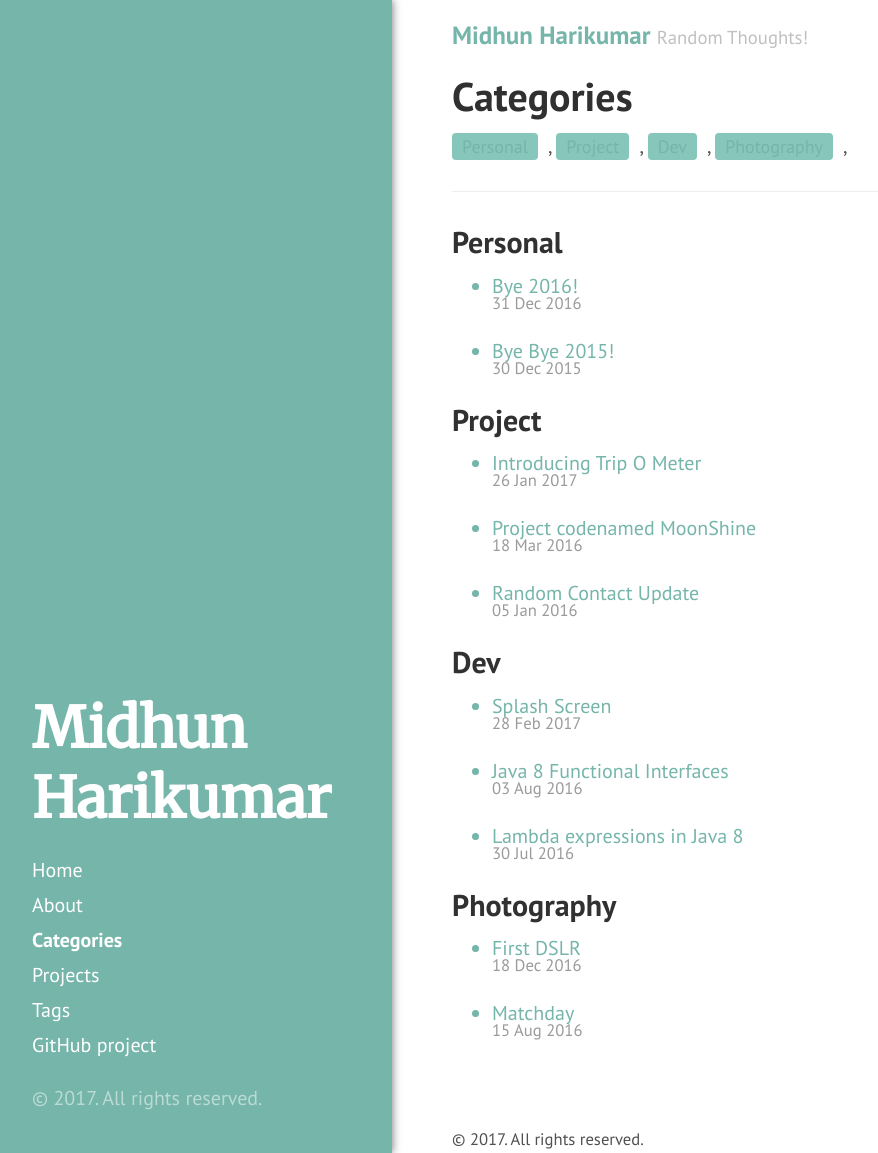
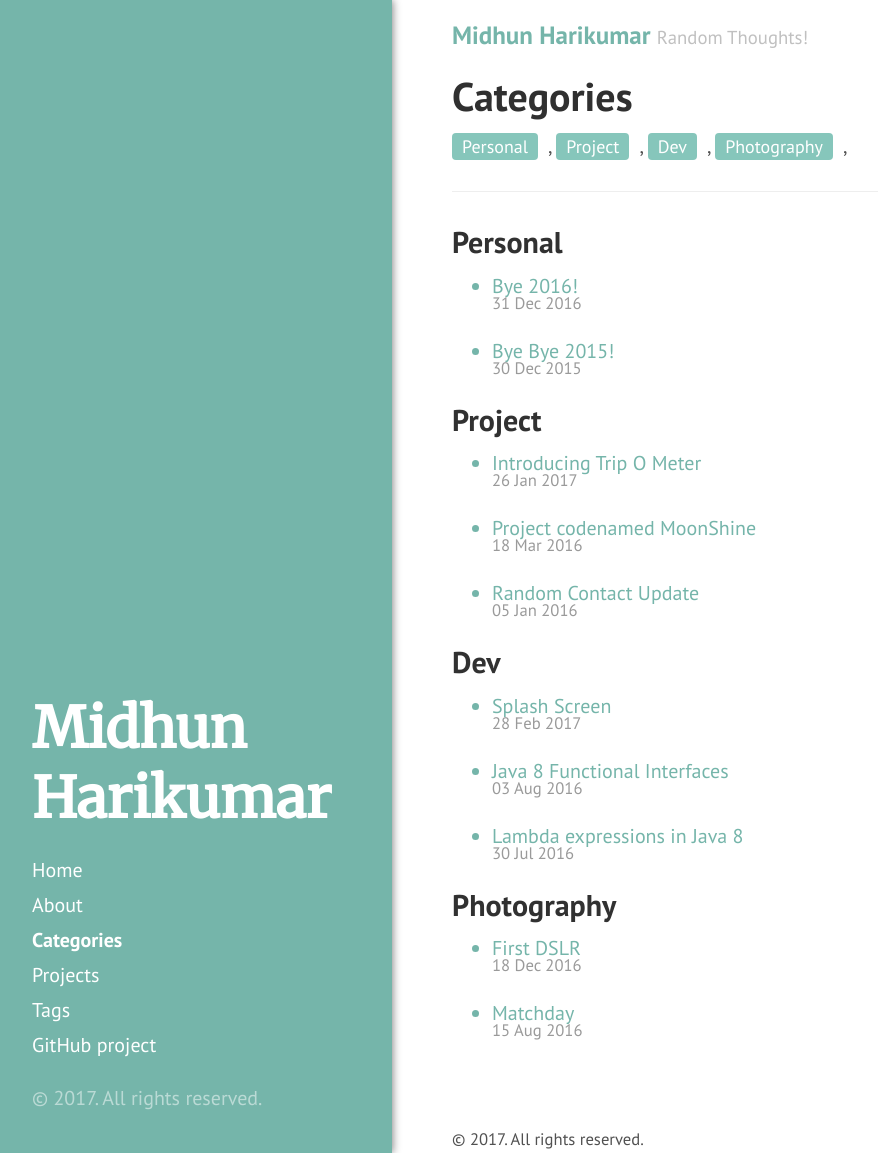
Before and after one commit to midhunhk/midhunhk.github.io, a Jekyll site: the page built from categories.html, in a window 1280 px wide and 1153 px high. Shown: the whole window, without its empty margins (8-886 px from the left). Built offline with Jekyll 4.4.1, drawn with Linux system fonts in a browser that asks for light colours.

Commit message:
Update categories.html

```diff
--- a/categories.html
+++ b/categories.html
@@ -6,7 +6,7 @@
 <div class="tags-expo">
   <div class="tags-expo-list">
     {% for tag in site.categories %}
-    <a href="#{{ tag[0] | slugify }}" class="post-tag">{{ tag[0] }}</a>,
+    <a href="#{{ tag[0] | slugify }}" class="post-tag" style="color: #ffffff;">{{ tag[0] }}</a>,
     {% endfor %}
   </div>
   <hr/>
```
